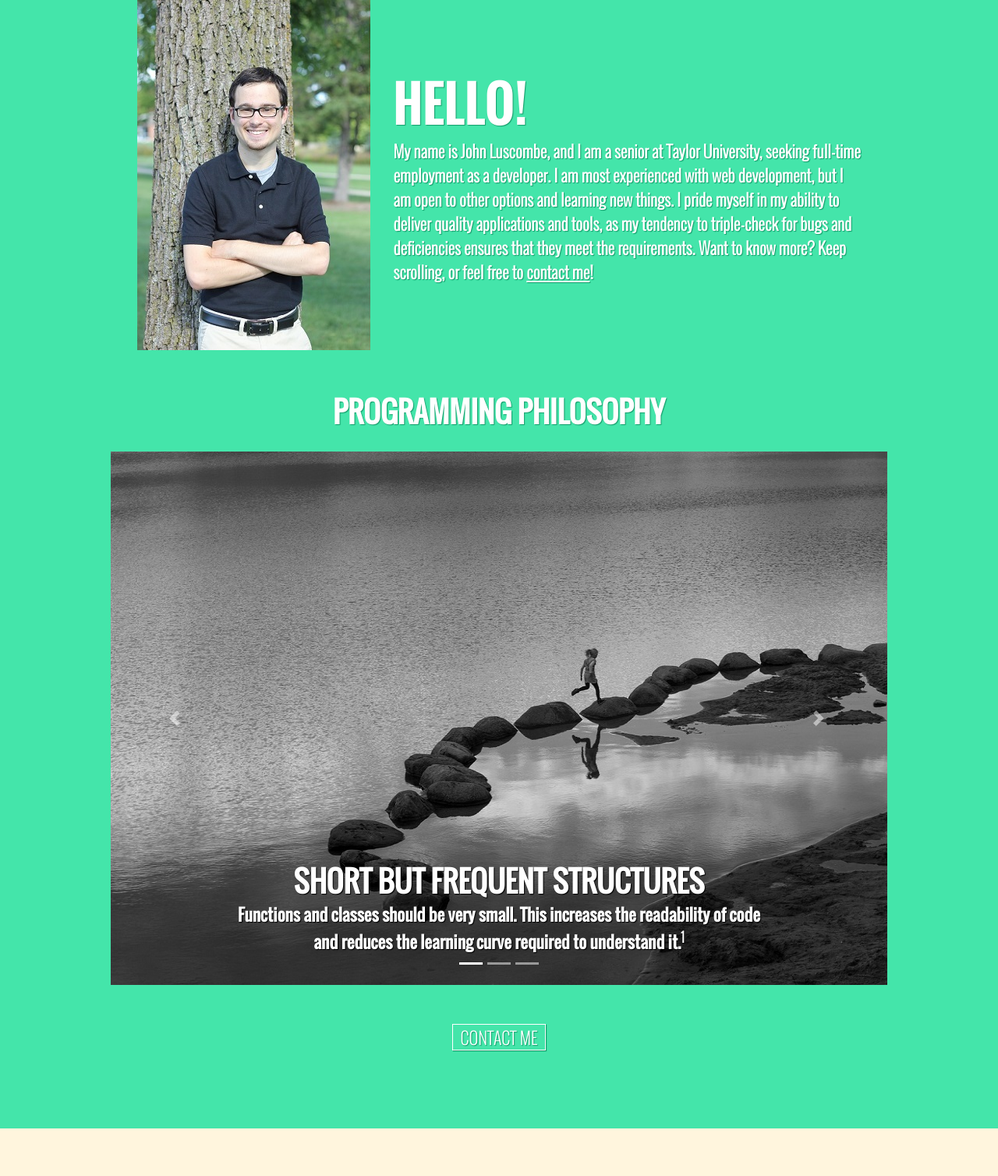
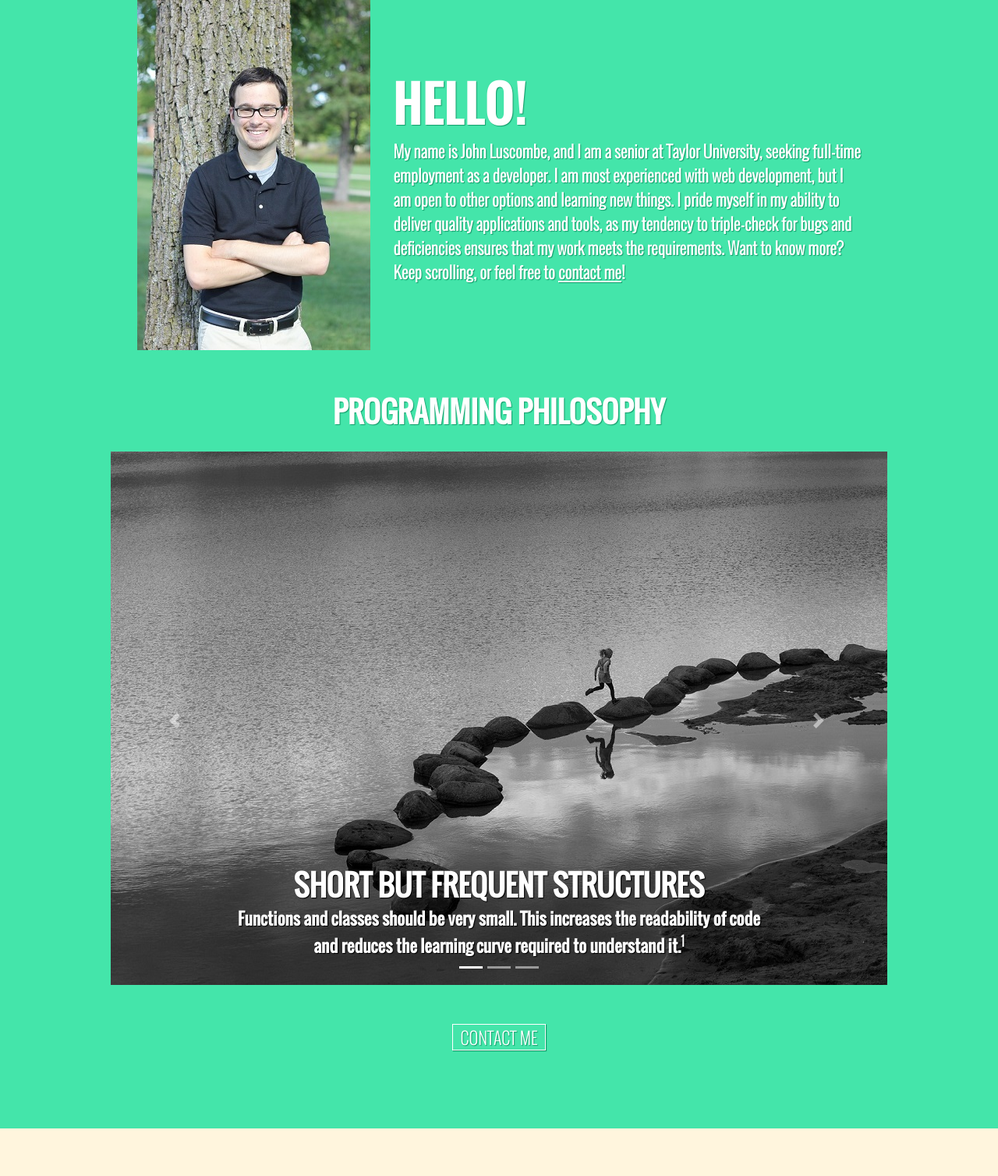
Before and after one commit to johnluscombe/personal-invoice-dynamic, a Flask app: page / in a window 1280 px wide. Shown: the part 959-2467 px from the top of the page at 78% size. Run offline with Flask 2, Linux system fonts and the light colour scheme; some libraries are stand-ins or nearby versions.

Commit message:
Modified verbiage, added courses, fixed carousel

```diff
--- a/static/css/carousel.css
+++ b/static/css/carousel.css
@@ -1,57 +1,32 @@
 .carousel {
   position: relative;
-  height: 100%;
 }
 
 .carousel-inner {
   position: relative;
   width: 100%;
   overflow: hidden;
-  height: 100%;
 }
 
 .carousel-item {
   position: relative;
   display: none;
+  -ms-flex-align: center;
+      align-items: center;
   width: 100%;
-  height: 100%;
-}
-
-@media (-webkit-transform-3d) {
-  .carousel-item {
-    -webkit-transition: -webkit-transform 0.6s ease-in-out;
-    transition: -webkit-transform 0.6s ease-in-out;
-    -o-transition: -o-transform 0.6s ease-in-out;
-    transition: transform 0.6s ease-in-out;
-    transition: transform 0.6s ease-in-out, -webkit-transform 0.6s ease-in-out, -o-transform 0.6s ease-in-out;
+  transition: -webkit-transform 0.6s ease;
+  transition: transform 0.6s ease;
+  transition: transform 0.6s ease, -webkit-transform 0.6s ease;
   -webkit-backface-visibility: hidden;
           backface-visibility: hidden;
   -webkit-perspective: 1000px;
           perspective: 1000px;
 }
-}
-
-@supports ((-webkit-transform: translate3d(0, 0, 0)) or (transform: translate3d(0, 0, 0))) {
-  .carousel-item {
-    -webkit-transition: -webkit-transform 0.6s ease-in-out;
-    transition: -webkit-transform 0.6s ease-in-out;
-    -o-transition: -o-transform 0.6s ease-in-out;
-    transition: transform 0.6s ease-in-out;
-    transition: transform 0.6s ease-in-out, -webkit-transform 0.6s ease-in-out, -o-transform 0.6s ease-in-out;
-    -webkit-backface-visibility: hidden;
-            backface-visibility: hidden;
-    -webkit-perspective: 1000px;
-            perspective: 1000px;
-  }
-}
 
 .carousel-item.active,
 .carousel-item-next,
 .carousel-item-prev {
-  display: -webkit-box;
-  display: -webkit-flex;
-  display: -ms-flexbox;
-  display: flex;
+  display: block;
 }
 
 .carousel-item-next,
@@ -101,16 +82,10 @@
   position: absolute;
   top: 0;
   bottom: 0;
-  display: -webkit-box;
-  display: -webkit-flex;
   display: -ms-flexbox;
   display: flex;
-  -webkit-box-align: center;
-  -webkit-align-items: center;
   -ms-flex-align: center;
       align-items: center;
-  -webkit-box-pack: center;
-  -webkit-justify-content: center;
   -ms-flex-pack: center;
       justify-content: center;
   width: 15%;
@@ -160,12 +134,8 @@
   bottom: 10px;
   left: 0;
   z-index: 15;
-  display: -webkit-box;
-  display: -webkit-flex;
   display: -ms-flexbox;
   display: flex;
-  -webkit-box-pack: center;
-  -webkit-justify-content: center;
   -ms-flex-pack: center;
       justify-content: center;
   padding-left: 0;
@@ -176,16 +146,13 @@
 
 .carousel-indicators li {
   position: relative;
-  -webkit-box-flex: 1;
-  -webkit-flex: 1 0 auto;
-      -ms-flex: 1 0 auto;
-          flex: 1 0 auto;
-  max-width: 30px;
+  -ms-flex: 0 1 auto;
+      flex: 0 1 auto;
+  width: 30px;
   height: 3px;
   margin-right: 3px;
   margin-left: 3px;
   text-indent: -999px;
-  cursor: pointer;
   background-color: rgba(255, 255, 255, 0.5);
 }
 
--- a/static/css/education.css
+++ b/static/css/education.css
@@ -28,6 +28,19 @@
     padding-bottom: 100px;
     padding-top: 100px;
     position: relative;
+}
+
+.isa-link {
+    color: #00AAFF;
+    text-decoration: underline;
+}
+
+.isa-link:last-child {
+    margin-right: 0;
+}
+
+#isa-links {
+    margin: 10px 0;
 }
 
 #taylor-container {
--- a/templates/about-me.html
+++ b/templates/about-me.html
@@ -9,7 +9,7 @@
                 full-time employment as a developer. I am most experienced with web development, but
                 I am open to other options and learning new things. I pride myself in my ability to
                 deliver quality applications and tools, as my tendency to triple-check for bugs and
-                deficiencies ensures that they meet the requirements. Want to know more? Keep scrolling,
+                deficiencies ensures that my work meets the requirements. Want to know more? Keep scrolling,
                 or feel free to
                 <a data-toggle="modal" data-target="#contactModal" class="no-uppercase" id="contact-me-link">contact me</a>!
             </h6>
--- a/templates/education.html
+++ b/templates/education.html
@@ -21,12 +21,12 @@
                 <div>
                     <h5 class="course-title">Multi-Tier Web Application Development</h5>
                     <h6 class="no-uppercase">
-                        As the focus of programming switches from the traditional desktop to web-based applications, learning how to develop for
-                        the web is getting increasingly critical. This essential course taught me exactly
-                        that. Throughout the semester, I was taught the skills necessary to develop a full-stack
-                        web application. Using Ruby on Rails as a framework, I learned the ins-and-outs of
-                        the MVC architecture to separate implementation concerns, as well as how to apply
-                        it to create useful, dynamic web applications.
+                        As the focus of programming switches from the traditional desktop to web-based applications,
+                        learning how to develop for the web is getting increasingly critical. This essential course
+                        taught me exactly that. Throughout the semester, I was taught the skills necessary to develop a
+                        full-stack web application. Using Ruby on Rails as a framework, I learned the ins-and-outs of
+                        the MVC architecture to separate implementation concerns, as well as how to apply it to create
+                        useful, dynamic web applications.
                     </h6>
                 </div>
             </div>
@@ -37,12 +37,12 @@
                 <div>
                     <h5 class="course-title">Data Structures and Algorithms</h5>
                     <h6 class="no-uppercase">
-                        As time goes on, consumers are getting increasingly impatient with devices and applications with poor performance. What's
-                        worse, far too many programmers are entirely focused with getting their content published,
-                        without giving a second thought to the efficiency of their programs. Not only did
-                        this class introduce me to several of the data structures and algorithms that give
-                        these applications an edge in performance, it also taught me how to use discern which
-                        ones to use in order to maximize efficiency and minimize computational complexity.
+                        As time goes on, consumers are getting increasingly impatient with devices and applications with
+                        poor performance. What's worse, far too many programmers are entirely focused with getting their
+                        content published, without giving a second thought to the efficiency of their programs. Not only
+                        did this class introduce me to several of the data structures and algorithms that give these
+                        applications an edge in performance, it also taught me how to use discern which ones to use in
+                        order to maximize efficiency and minimize computational complexity.
                     </h6>
                 </div>
                 <img src="/static/img/fractal.jpg" alt="Fractal" class="course-image-right">
@@ -55,12 +55,12 @@
                 <div>
                     <h5 class="course-title">Software Engineering</h5>
                     <h6 class="no-uppercase">
-                        As developers are aware, actual coding is not the only piece to software development, not by a long shot. Taylor's Software
-                        Engineering course gave me exposure to the other pieces to the software development
-                        lifecycle, such as requirements-gathering, designing, and testing. Not only that,
-                        it also helped me understand the vast benefits of agile development through a semester-long
-                        group project. I was selected as a leader of the team, so I was also able to improve
-                        my leadership through project management.
+                        As developers are aware, actual coding is not the only piece to software development, not by a
+                        long shot. Taylor's Software Engineering course gave me exposure to the other pieces to the
+                        software development lifecycle, such as requirements-gathering, designing, and testing. Not only
+                        that, it also helped me understand the vast benefits of agile development through a
+                        semester-long group project. I was selected as a leader of the team, so I was also able to
+                        improve my leadership through project management.
                     </h6>
                 </div>
             </div>
@@ -71,12 +71,12 @@
                 <div>
                     <h5 class="course-title">Software Studio</h5>
                     <h6 class="no-uppercase">
-                        Like Software Engineering, Software Studio helped me gain real-world expertise in software development. However, unlike Software
-                        Engineering, this course was much more focused on the actual coding and less on the
-                        other parts of software development. Throughout the entire semester, I spent 12 hours
-                        a week helping to develop a Django web application for Tiny Hands, a Christian non-profit
-                        organization. This course really helped me further my understanding of what software
-                        development was like outside of an academic setting.
+                        Like Software Engineering, Software Studio helped me gain real-world expertise in software
+                        development. However, unlike Software Engineering, this course was much more focused on the
+                        actual coding and less on the other parts of software development. Throughout the entire
+                        semester, I spent 12 hours a week helping to develop a Django web application for Tiny Hands, a
+                        Christian non-profit organization. This course really helped me further my understanding of
+                        what software development was like outside of an academic setting.
                     </h6>
                 </div>
                 <img src="/static/img/software.png" alt="software" class="course-image-right">
@@ -89,11 +89,11 @@
                 <div>
                     <h5 class="course-title">Mobile Application Development</h5>
                     <h6 class="no-uppercase">
-                        In a world that is getting increasingly mobile, knowing how to create applications for smartphones is a highly valued skill.
-                        However, simply getting an application working doesn't cut it in our highly competitive
-                        society. Throughout this course, I learned how to use Android Studio to create rich,
-                        powerful applications that effectively utilize smartphone features, without unnecessarily
-                        compromising performance and power efficiency.
+                        In a world that is getting increasingly mobile, knowing how to create applications for
+                        smartphones is a highly valued skill. However, simply getting an application working doesn't cut
+                        it in our highly competitive society. Throughout this course, I learned how to use Android
+                        Studio to create rich, powerful applications that effectively utilize smartphone features,
+                        without unnecessarily compromising performance and power efficiency.
                     </h6>
                 </div>
             </div>
@@ -118,9 +118,55 @@
 
         <div class="row">
             <div class="col-xl-8 col-12 course">
+                <img src="/static/img/phci.jpg" alt="Principles of Human Computer Interaction" class="course-image">
+                <div>
+                    <h5 class="course-title">Principles of Human Computer Interaction</h5>
+                    <h6 class="no-uppercase">
+                        As our society becomes increasingly digital, people are interacting with computers more and
+                        more, in one form or another. So, it is crucial for software developers to know how to build
+                        user interfaces and experiences that facilitate this interaction. This class not only helped me
+                        develop this valuable skill, it also taught me how to apply the idea of people-centered design
+                        to my work in software development.
+                    </h6>
+                </div>
+            </div>
+        </div>
+
+        <div class="row">
+            <div class="col-xl-8 offset-xl-4 col-12 course-right">
+                <div>
+                    <h5 class="course-title">Information Systems Analysis</h5>
+                    <h6 class="no-uppercase">
+                        When starting a project as a software developer, it is easy to fall into the trap of jumping
+                        straight into the programming phase of the project. As a result, not enough thought, if any, is
+                        given to the analysis phase. Unfortunately, this almost always ends up in an inferior product
+                        and an unhappy customer. This course has taught me the ins and outs of gathering requirements,
+                        various types of modeling, business process reengineering, and other important parts to the
+                        analysis of an information system. Most importantly, as the final project for the class, I
+                        helped develop a business proposal (BP), systems requirements specification (SRS) document, and
+                        professional presentation for a real-world project with a team of five people.
+                    </h6>
+                    <p id="isa-links">
+                        <a href="#" class="isa-link">
+                            View BP
+                        </a>
+                        <a href="#" class="isa-link">
+                            View SRS
+                        </a>
+                        <a href="#" class="isa-link">
+                            View Presentation
+                        </a>
+                    </p>
+                </div>
+                <img src="/static/img/isa.jpg" alt="Information Systems Analysis" class="course-image-right">
+            </div>
+        </div>
+
+        <div class="row">
+            <div class="col-xl-8 col-12 course">
                 <img src="/static/img/database.png" alt="Database" class="course-image">
                 <div>
-                    <h5 class="course-title">Currently taking: Database Systems</h5>
+                    <h5 class="course-title">Database Systems</h5>
                     <h6 class="no-uppercase">
                         Data is becoming increasingly valuable in our hyperconnected world. But, in order for
                         it to be of value, it has to be stored <em>somewhere</em>: namely, databases. This fall,
@@ -134,7 +180,7 @@
         <div class="row">
             <div class="col-xl-8 offset-xl-4 col-12 course-right">
                 <div>
-                    <h5 class="course-title">Currently taking: Computer and Network Security</h5>
+                    <h5 class="course-title">Computer and Network Security</h5>
                     <h6 class="no-uppercase">
                         Implementing advanced security precautions into applications is no longer optional.
                         With sophisticated attacks such as WannaCry and Petya becoming increasingly common,
```
Also changed, not shown: other parts of static/css/carousel.css (+21 -16 lines), static/img/isa-old.jpg (added), static/img/isa.jpg (added), static/img/phci.jpg (added), 3 other files. Lines whose indentation alone changed are shown as unchanged.
